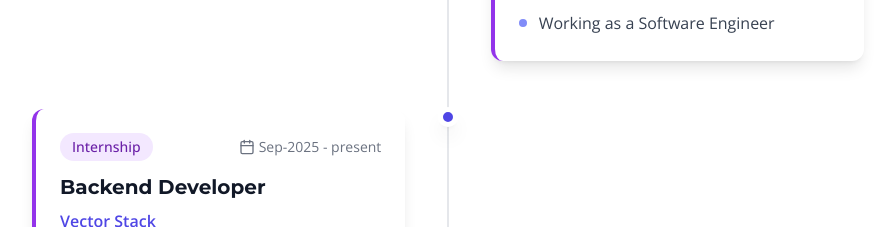
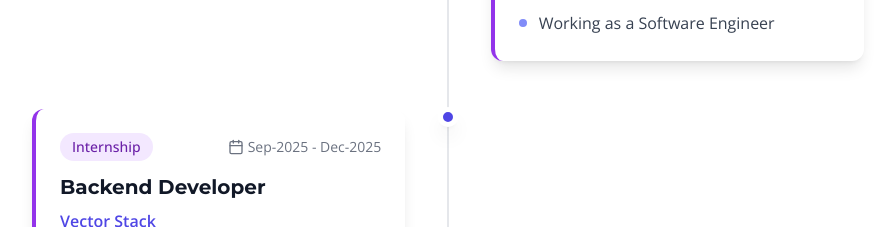
Before and after one commit to Zaidshaikh2811/ZaidShaikh, a React (Vite) app: page / in a window 1280 px wide. Shown: the part 1220-1447 px from the top of the page, without its empty margins (192-1085 px from the left). Built offline with nearby package versions, Linux system fonts and the light colour scheme.

Commit message:
Update Experience.tsx

```diff
--- a/src/components/Experience.tsx
+++ b/src/components/Experience.tsx
@@ -28,7 +28,7 @@ const experienceData: ExperienceItem[] = [
     title: "Backend Developer",
     type: 'Internship',
     company: "Vector Stack ",
-    period: "Sep-2025 - present",
+    period: "Sep-2025 - Dec-2025",
     location: 'Bengaluru, India',
     description: ["Working as a Backend Developer", "Technologies: FastAPI"],
     highlight: true
```
